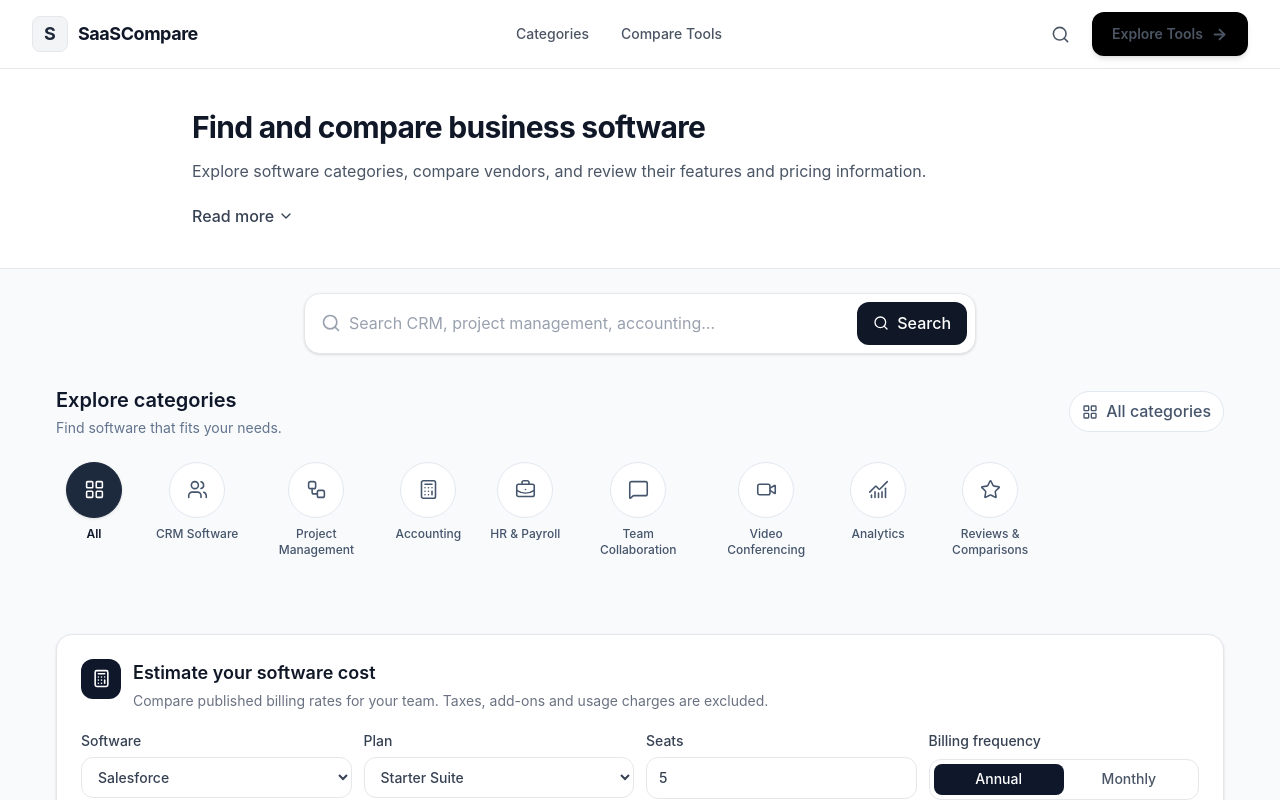
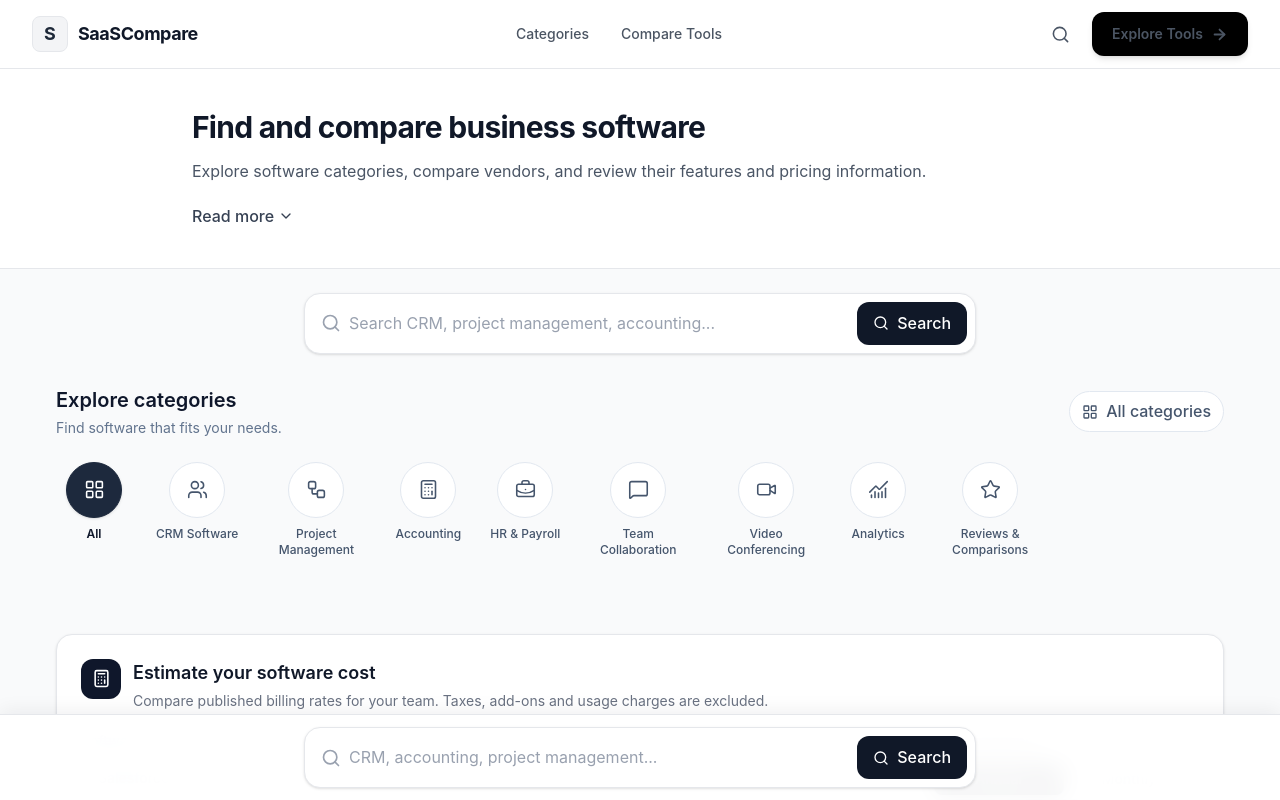
Before and after one commit to riyasingh49/saas-comparison, a React (Vite) app: page / in a window 1280 px wide. Shown: the top 800 px of the page. Built offline with nearby package versions, Linux system fonts and the light colour scheme.

Commit message:
Add dynamic fixed bottom software search

```diff
--- /dev/null
+++ b/src/components/home/FixedBottomSearch.jsx
@@ -0,0 +1,27 @@
+import SoftwareSearch from './SoftwareSearch'
+
+function FixedBottomSearch({
+  initialQuery = '',
+  placeholder,
+  onSearchResult,
+}) {
+  return (
+    <div
+      className="fixed-search-dock"
+      role="region"
+      aria-label="Search software"
+    >
+      <div className="fixed-search-dock__inner">
+        <SoftwareSearch
+          initialQuery={initialQuery}
+          placeholder={placeholder}
+          onSearchResult={onSearchResult}
+          formId="fixed-software-search-form"
+          inputId="fixed-software-search-input"
+        />
+      </div>
+    </div>
+  )
+}
+
+export default FixedBottomSearch
--- a/src/components/home/SoftwareSearch.jsx
+++ b/src/components/home/SoftwareSearch.jsx
@@ -1,9 +1,14 @@
-
 import { useState } from 'react'
 import { Search, X } from 'lucide-react'
 import { findCategoryByKeyword } from '../../utils/categoryMatcher'
 
-function SoftwareSearch({ onSearchResult, initialQuery = '' }) {
+function SoftwareSearch({
+  onSearchResult,
+  initialQuery = '',
+  placeholder = 'Search CRM, project management, accounting...',
+  formId = 'software-search',
+  inputId = 'software-search-input',
+}) {
   const [query, setQuery] = useState(initialQuery)
 
   const handleSubmit = (event) => {
@@ -38,7 +43,7 @@ function SoftwareSearch({ onSearchResult, initialQuery = '' }) {
 
   return (
     <form
-      id="software-search"
+      id={formId}
       role="search"
       onSubmit={handleSubmit}
       className="mx-auto flex w-full max-w-2xl items-center gap-2 rounded-2xl border border-gray-200 bg-white p-2 shadow-sm transition focus-within:border-gray-400 focus-within:ring-2 focus-within:ring-gray-100"
@@ -49,16 +54,16 @@ function SoftwareSearch({ onSearchResult, initialQuery = '' }) {
         aria-hidden="true"
       />
 
-      <label htmlFor="software-search-input" className="sr-only">
+      <label htmlFor={inputId} className="sr-only">
         Search software categories and vendors
       </label>
 
       <input
-        id="software-search-input"
+        id={inputId}
         type="search"
         value={query}
         onChange={(event) => setQuery(event.target.value)}
-        placeholder="Search CRM, project management, accounting..."
+        placeholder={placeholder}
         className="min-w-0 flex-1 bg-transparent py-2 text-sm text-gray-800 outline-none placeholder:text-gray-400"
         autoComplete="off"
         maxLength={100}
--- a/src/index.css
+++ b/src/index.css
@@ -117,6 +117,58 @@ svg {
   padding-block: 48px;
 }
 
+
+/* Keeps the search accessible without covering page content. */
+.fixed-search-dock {
+  position: fixed;
+  inset-inline: 0;
+  bottom: 0;
+  z-index: 40;
+  padding: 12px 14px calc(12px + env(safe-area-inset-bottom));
+  border-top: 1px solid var(--color-border);
+  background: rgb(255 255 255 / 96%);
+  box-shadow: 0 -4px 18px rgb(15 23 42 / 6%);
+  backdrop-filter: blur(12px);
+  -webkit-backdrop-filter: blur(12px);
+}
+
+.fixed-search-dock__inner {
+  width: min(100%, 1200px);
+  margin-inline: auto;
+}
+
+@media (max-width: 640px) {
+  .fixed-search-dock {
+    padding-inline: 10px;
+  }
+}
+
+
+/* Fixed search bar stays above the phone's bottom safe area. */
+.fixed-search-dock {
+  position: fixed;
+  inset-inline: 0;
+  bottom: 0;
+  z-index: 40;
+  padding: 12px 14px calc(12px + env(safe-area-inset-bottom));
+  border-top: 1px solid var(--color-border);
+  background: rgb(255 255 255 / 96%);
+  box-shadow: 0 -4px 18px rgb(15 23 42 / 6%);
+  backdrop-filter: blur(12px);
+  -webkit-backdrop-filter: blur(12px);
+}
+
+.fixed-search-dock__inner {
+  width: min(100%, 1200px);
+  margin-inline: auto;
+}
+
+@media (max-width: 640px) {
+  .fixed-search-dock {
+    padding-inline: 10px;
+  }
+}
+
 @media (max-width: 640px) {
   .container {
     width: min(100% - 28px, 1200px);
--- a/src/pages/Home.jsx
+++ b/src/pages/Home.jsx
@@ -4,6 +4,7 @@ import Navbar from '../components/layout/Navbar'
 import Footer from '../components/layout/Footer'
 import SummarySection from '../components/home/SummarySection'
 import SoftwareSearch from '../components/home/SoftwareSearch'
+import FixedBottomSearch from '../components/home/FixedBottomSearch'
 import CategoryNavigation from '../components/home/CategoryNavigation'
 import SoftwareCostCalculator from '../components/home/SoftwareCostCalculator'
 import DecisionSupport from '../components/home/DecisionSupport'
@@ -11,7 +12,7 @@ import PricingExplainer from '../components/home/PricingExplainer'
 import ComparisonSection from '../components/comparison/ComparisonSection'
 import useHomePage from '../hooks/useHomePage'
 import enrichVendorsWithResearch from '../utils/vendorResearch'
-
+import getSearchPlaceholder from '../utils/getSearchPlaceholder'
 import vendors from '../data/vendors.json'
 import categories from '../data/categories.json'
 import comparisonFeatures from '../data/comparison-features.json'
@@ -27,7 +28,7 @@ function Home() {
     pricingRange,
     handleCategoryChange,
     handleSubcategoryChange,
-    handleSearchResult
+    handleSearchResult,
   } = useHomePage(categories, researchedVendors)
 
   const resetRecommendations = () => {
@@ -69,11 +70,16 @@ function Home() {
     .map((source) => source.checkedAt)
     .filter(Boolean)
 
+  const searchPlaceholder = getSearchPlaceholder(
+    pageState.category,
+    pageState.subcategory
+  )
+
   return (
     <div id="top" className="min-h-screen bg-gray-50">
       <Navbar />
 
-      <main>
+      <main className="pb-32">
         <SummarySection
           title={summaryContent.title}
           summary={summaryContent.summary}
@@ -129,6 +135,13 @@ function Home() {
       </main>
 
       <Footer />
+
+      <FixedBottomSearch
+        key={`${pageState.searchTerm}-${pageState.category?.id || 'all'}-${pageState.subcategory}`}
+        initialQuery={pageState.searchTerm}
+        placeholder={searchPlaceholder}
+        onSearchResult={handleSearchSelection}
+      />
     </div>
   )
 }
--- /dev/null
+++ b/src/utils/getSearchPlaceholder.js
@@ -0,0 +1,67 @@
+const examples = {
+    crm: {
+      default: 'Salesforce pricing',
+      'Small team': 'Freshsales for small teams',
+      'Sales pipeline': 'Pipedrive pricing',
+      'Free plan': 'Zoho CRM free plan',
+      Enterprise: 'Salesforce enterprise pricing',
+    },
+    'project-management': {
+      default: 'Asana pricing',
+      Kanban: 'Trello Kanban pricing',
+      'Software teams': 'Jira pricing for software teams',
+      Agencies: 'monday.com for agencies',
+      'Free plan': 'ClickUp free plan',
+    },
+    accounting: {
+      default: 'QuickBooks pricing',
+      Freelancers: 'FreshBooks pricing',
+      'Small business': 'Xero for small businesses',
+      'GST invoicing': 'TallyPrime GST pricing',
+      Inventory: 'Zoho Books inventory pricing',
+    },
+    'hr-payroll': {
+      default: 'Keka payroll pricing',
+      'Payroll only': 'greytHR payroll pricing',
+      'Full HR suite': 'Rippling HR pricing',
+      'India payroll': 'Keka India payroll',
+      Contractors: 'Gusto contractor pricing',
+    },
+    'team-collaboration': {
+      default: 'Slack vs Microsoft Teams',
+      Chat: 'Slack team chat pricing',
+      'Docs and wikis': 'team wiki software',
+      Whiteboards: 'online team whiteboard tools',
+    },
+    'video-conferencing': {
+      default: 'Zoom pricing',
+      Meetings: 'Google Meet pricing',
+      Webinars: 'Zoom webinar pricing',
+      'Free plan limits': 'Webex free plan limits',
+    },
+    analytics: {
+      default: 'Power BI pricing',
+      'Product analytics': 'Mixpanel pricing',
+      'BI dashboards': 'Tableau pricing',
+      'Web analytics': 'Amplitude analytics pricing',
+    },
+    'reviews-comparisons': {
+      default: 'G2 software reviews',
+      'Review sites': 'G2 vs Capterra',
+      'Head-to-head': 'compare software side by side',
+      'How to read reviews': 'how to evaluate software reviews',
+    },
+  }
+
+  function getSearchPlaceholder(category, subcategory = '') {
+    if (!category?.id || !examples[category.id]) {
+      return 'CRM, accounting, project management...'
+    }
+
+    const categoryExamples = examples[category.id]
+    const example = categoryExamples[subcategory] || categoryExamples.default
+
+    return `Try searching ${example}...`
+  }
+
+  export default getSearchPlaceholder
```
Also changed, not shown: 1 other file (tests, documents, lock files or other folders).
